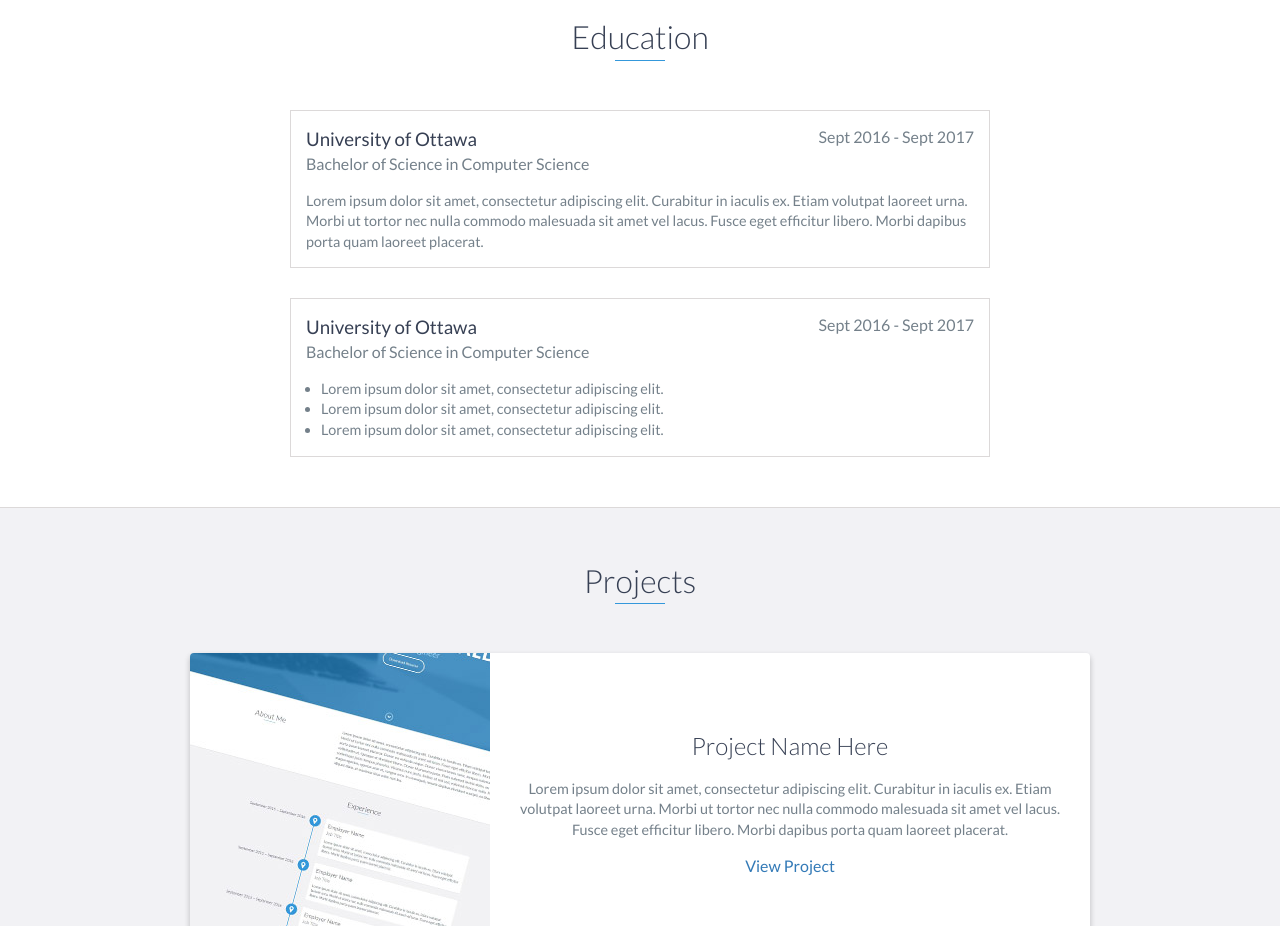
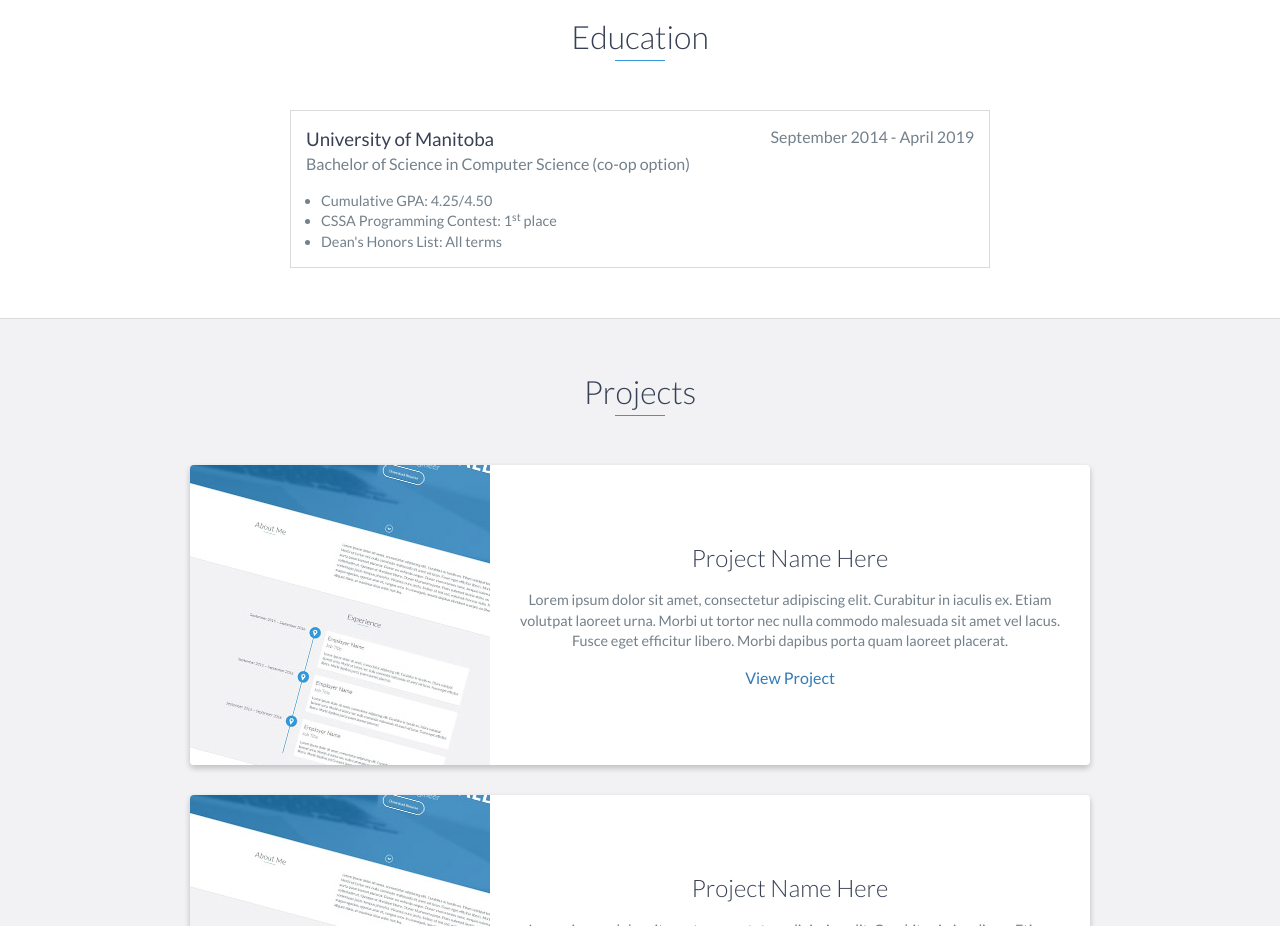
Before and after one commit to DimaMukhin/portfolio, a website: page index.html in a window 1280 px wide. Shown: the part 2300-3226 px from the top of the page. Drawn offline with nearby package versions, Linux system fonts and the light colour scheme.

Commit message:
Added education

```diff
--- a/index.html
+++ b/index.html
@@ -173,30 +173,18 @@
     <div id="education">
         <h2 class="heading">Education</h2>
         <div class="education-block">
-            <h3>University of Ottawa</h3>
-            <span class="education-date">Sept 2016 - Sept 2017</span>
-            <h4>Bachelor of Science in Computer Science</h4>
-            <p>
-                Lorem ipsum dolor sit amet, consectetur adipiscing elit. Curabitur in iaculis ex. Etiam volutpat
-                laoreet urna. Morbi ut tortor nec nulla commodo malesuada sit amet vel lacus. Fusce eget efficitur
-                libero. Morbi dapibus porta quam laoreet placerat.
-            </p>
-        </div>
-        <!-- End .education-block -->
-
-        <div class="education-block">
-            <h3>University of Ottawa</h3>
-            <span class="education-date">Sept 2016 - Sept 2017</span>
-            <h4>Bachelor of Science in Computer Science</h4>
+            <h3>University of Manitoba</h3>
+            <span class="education-date">September 2014 - April 2019</span>
+            <h4>Bachelor of Science in Computer Science (co-op option)</h4>
             <ul>
                 <li>
-                    Lorem ipsum dolor sit amet, consectetur adipiscing elit.
+                    Cumulative GPA: 4.25/4.50
                 </li>
                 <li>
-                    Lorem ipsum dolor sit amet, consectetur adipiscing elit.
+                    CSSA Programming Contest: 1<sup>st</sup> place
                 </li>
                 <li>
-                    Lorem ipsum dolor sit amet, consectetur adipiscing elit.
+                    Dean's Honors List: All terms
                 </li>
             </ul>
         </div>
```
